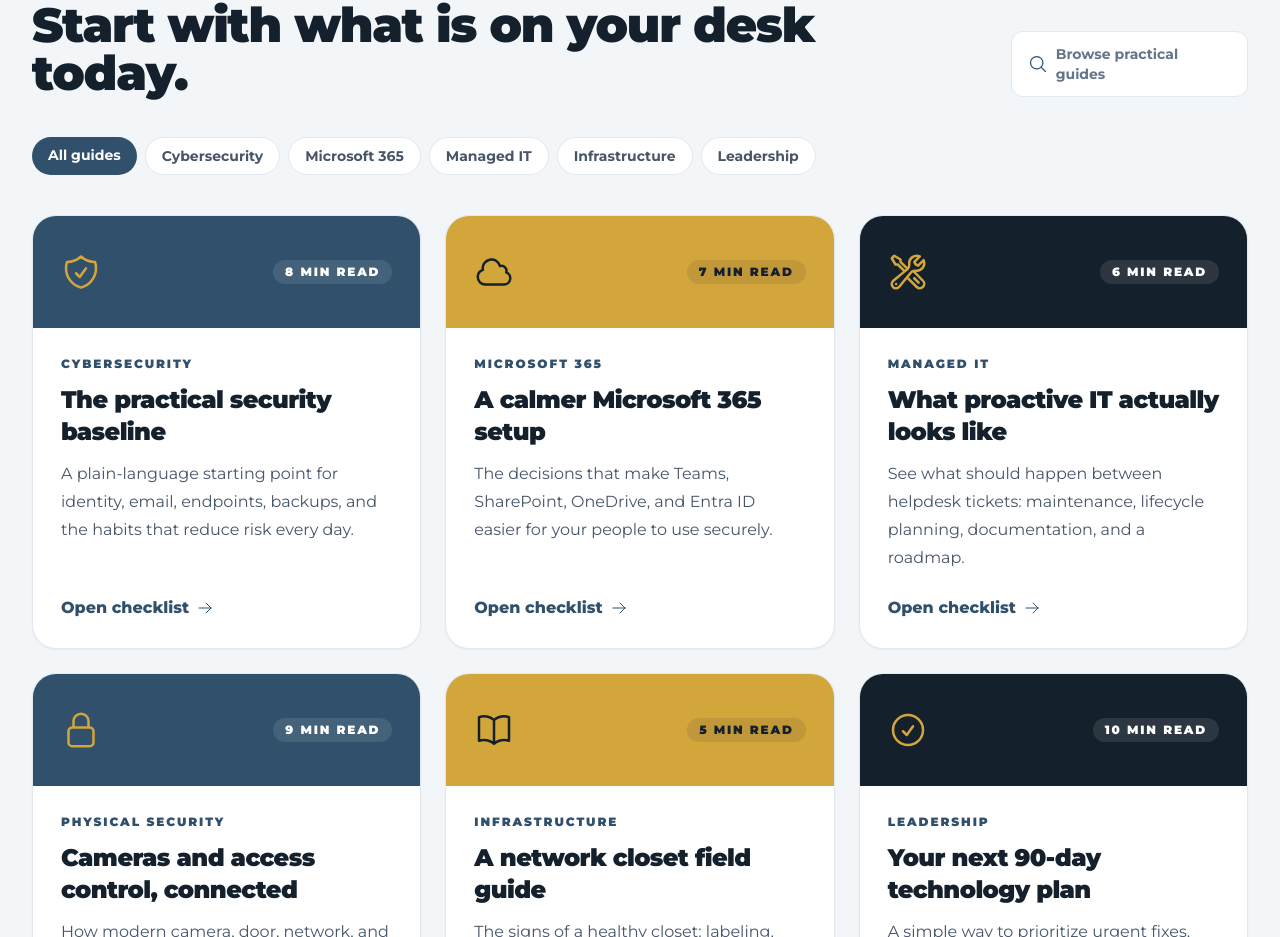
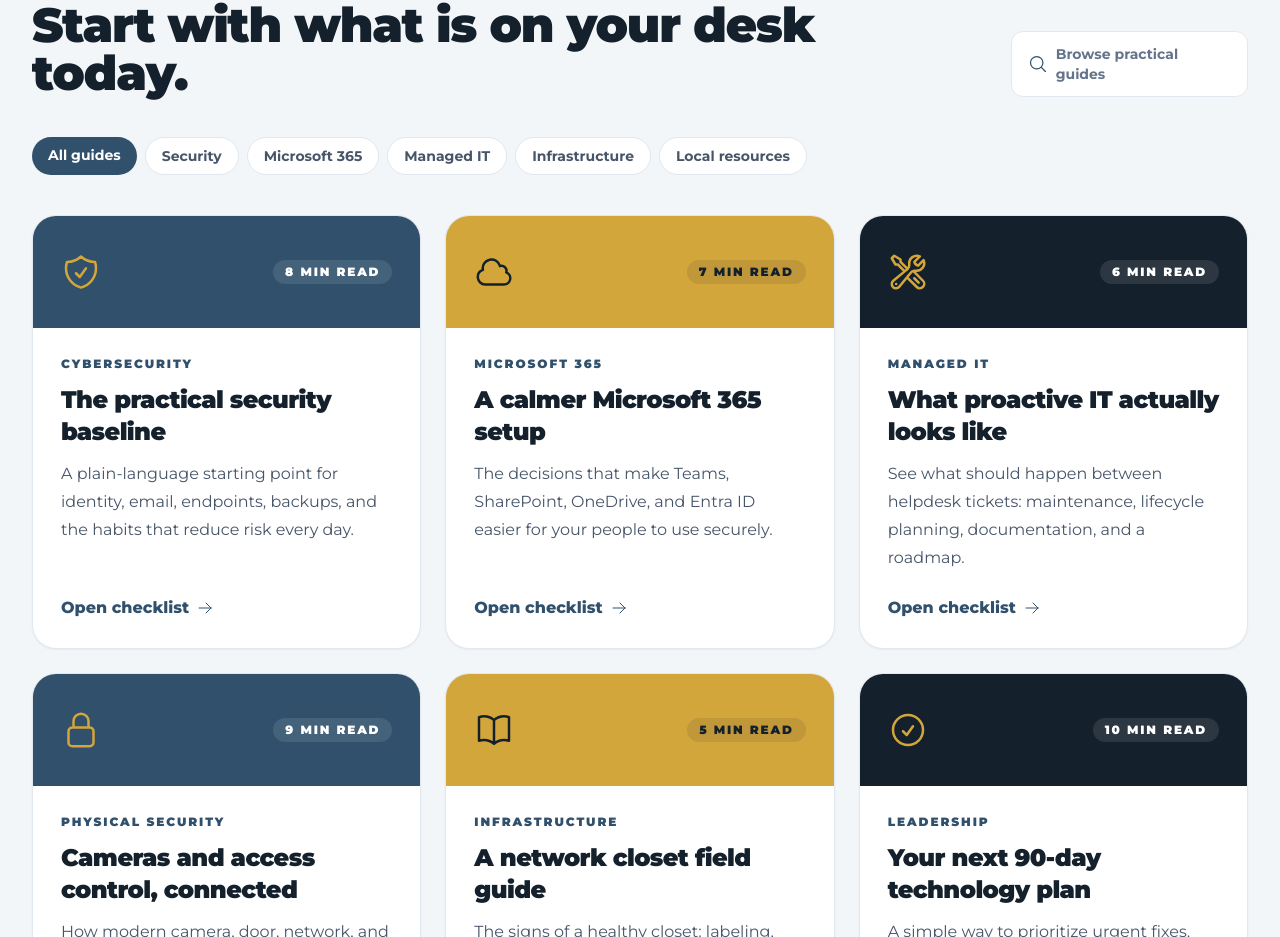
Before and after one commit to MissionTS/mts-site, a Next.js app: page /resources in a window 1280 px wide. Shown: the part 1090-2027 px from the top of the page. Built offline with nearby package versions, Linux system fonts and the light colour scheme.

Commit message:
Activate Knowledge Hub category navigation

```diff
--- a/app/resources/page.tsx
+++ b/app/resources/page.tsx
@@ -64,7 +64,7 @@ const securityGuides = [
   ["what-is-phishing", "What Is Phishing and How Attacks Actually Reach Your Inbox"], ["mfa-app-text-key", "MFA Explained: App vs. Text vs. Hardware Key"], ["first-hour-ransomware", "What to Do in the First Hour of a Ransomware Attack"], ["cyber-insurance-questionnaires", "Cyber Insurance Questionnaires: What the Questions Really Mean"], ["password-managers-small-teams", "Password Managers for Small Teams"], ["why-antivirus-isnt-enough", "Why Antivirus Alone Isn't Enough Anymore"], ["business-email-compromise", "Business Email Compromise: How Wire Fraud Happens"], ["security-awareness-training", "Employee Security Awareness Training: What Actually Reduces Incidents"], ["dark-web-monitoring", "Dark Web Monitoring: What It Can and Can't Tell You"], ["backed-up-or-synced", "Is Your Data Backed Up or Just Synced?"], ["three-two-one-backup", "The 3-2-1 Backup Rule"], ["test-backup-restore", "How to Test a Backup Restore"],
 ];
 
-const topics = ["All guides", "Cybersecurity", "Microsoft 365", "Managed IT", "Infrastructure", "Leadership"];
+const topics = [["All guides", "#guides"], ["Security", "#guides"], ["Microsoft 365", "#guides"], ["Managed IT", "#guides"], ["Infrastructure", "#guides"], ["Local resources", "#guides"]];
 
 export default function ResourcesPage() {
   return (
@@ -88,7 +88,7 @@ export default function ResourcesPage() {
       <section id="guides" className="bg-mission-mist py-20 lg:py-24">
         <div className="mx-auto max-w-7xl px-6 lg:px-8">
           <div className="flex flex-col gap-8 lg:flex-row lg:items-end lg:justify-between"><div><p className="text-sm font-extrabold uppercase tracking-[0.18em] text-mission-navy">The knowledge library</p><h2 className="mt-3 text-4xl font-black tracking-tight text-mission-ink sm:text-5xl">Start with what is on your desk today.</h2></div><div className="flex items-center gap-2 rounded-xl border border-slate-200 bg-white px-4 py-3 text-sm font-bold text-slate-500"><MagnifyingGlassIcon className="h-5 w-5 text-mission-navy" /> Browse practical guides</div></div>
-          <div className="mt-10 flex flex-wrap gap-2">{topics.map((topic, i) => <span key={topic} className={`rounded-full px-4 py-2 text-sm font-bold ${i === 0 ? "bg-mission-navy text-white" : "border border-slate-200 bg-white text-slate-600"}`}>{topic}</span>)}</div>
+          <div className="mt-10 flex flex-wrap gap-2">{topics.map(([topic, href], i) => <a key={topic} href={href} className={`rounded-full px-4 py-2 text-sm font-bold transition hover:-translate-y-0.5 hover:shadow-sm ${i === 0 ? "bg-mission-navy text-white" : "border border-slate-200 bg-white text-slate-600 hover:border-mission-gold"}`}>{topic}</a>)}</div>
           <div className="mt-10 grid gap-6 md:grid-cols-2 lg:grid-cols-3">{guides.map(({ slug, icon: Icon, tag, title, text, time, tone }) => <article key={title} className="group flex min-h-[310px] flex-col overflow-hidden rounded-3xl border border-slate-200 bg-white shadow-sm transition hover:-translate-y-1 hover:shadow-xl"><div className={`flex h-28 items-center justify-between px-7 ${tone}`}><Icon className={`h-10 w-10 ${tone === "bg-mission-gold" ? "text-mission-ink" : "text-mission-gold"}`} /><span className={`rounded-full px-3 py-1 text-xs font-black uppercase tracking-[0.15em] ${tone === "bg-mission-gold" ? "bg-mission-ink/10 text-mission-ink" : "bg-white/10 text-white"}`}>{time}</span></div><div className="flex flex-1 flex-col p-7"><p className="text-xs font-black uppercase tracking-[0.16em] text-mission-navy">{tag}</p><h3 className="mt-3 text-2xl font-black tracking-tight text-mission-ink">{title}</h3><p className="mt-3 flex-1 leading-7 text-slate-600">{text}</p><Link href={`/resources/${slug}`} className="mt-6 inline-flex items-center gap-2 font-extrabold text-mission-navy transition group-hover:text-mission-gold">Open checklist <ArrowRightIcon className="h-4 w-4" /></Link></div></article>)}</div>
           <div className="mt-20 border-t border-slate-200 pt-16"><div className="max-w-3xl"><p className="text-sm font-extrabold uppercase tracking-[0.18em] text-mission-navy">Security</p><h2 className="mt-3 text-4xl font-black tracking-tight text-mission-ink sm:text-5xl">Build habits that hold up under pressure.</h2><p className="mt-5 text-lg leading-8 text-slate-600">Short, practical security explainers for the moments before, during, and after an incident.</p></div><div className="mt-10 grid gap-4 md:grid-cols-2 lg:grid-cols-3">{securityGuides.map(([slug, title]) => <article key={slug} className="group rounded-2xl border border-slate-200 bg-white p-6 transition hover:-translate-y-1 hover:border-mission-gold hover:shadow-lg"><span className="text-xs font-black uppercase tracking-[0.16em] text-mission-navy">Security guide</span><h3 className="mt-4 text-xl font-black tracking-tight text-mission-ink">{title}</h3><Link href={`/resources/${slug}`} className="mt-5 inline-flex items-center gap-2 text-sm font-extrabold text-mission-navy group-hover:text-mission-gold">Read the guide <ArrowRightIcon className="h-4 w-4" /></Link></article>)}</div></div>
           <div className="mt-20 border-t border-slate-200 pt-16"><div className="max-w-3xl"><p className="text-sm font-extrabold uppercase tracking-[0.18em] text-mission-navy">Local resources</p><h2 className="mt-3 text-4xl font-black tracking-tight text-mission-ink sm:text-5xl">Technology guidance for Indiana teams.</h2><p className="mt-5 text-lg leading-8 text-slate-600">Local context matters. Start with your community, your connectivity options, and the resources available to Indiana businesses.</p></div><div className="mt-10 grid gap-4 md:grid-cols-2 lg:grid-cols-3">{localGuides.map(([slug, title, text]) => <article key={slug} className="group rounded-2xl border border-slate-200 bg-white p-6 transition hover:-translate-y-1 hover:border-mission-gold hover:shadow-lg"><span className="text-xs font-black uppercase tracking-[0.16em] text-mission-navy">Indiana resource</span><h3 className="mt-4 text-xl font-black tracking-tight text-mission-ink">{title}</h3><p className="mt-3 text-sm leading-6 text-slate-600">{text}</p><Link href={`/resources/${slug}`} className="mt-5 inline-flex items-center gap-2 text-sm font-extrabold text-mission-navy group-hover:text-mission-gold">Read the guide <ArrowRightIcon className="h-4 w-4" /></Link></article>)}</div></div>
```
